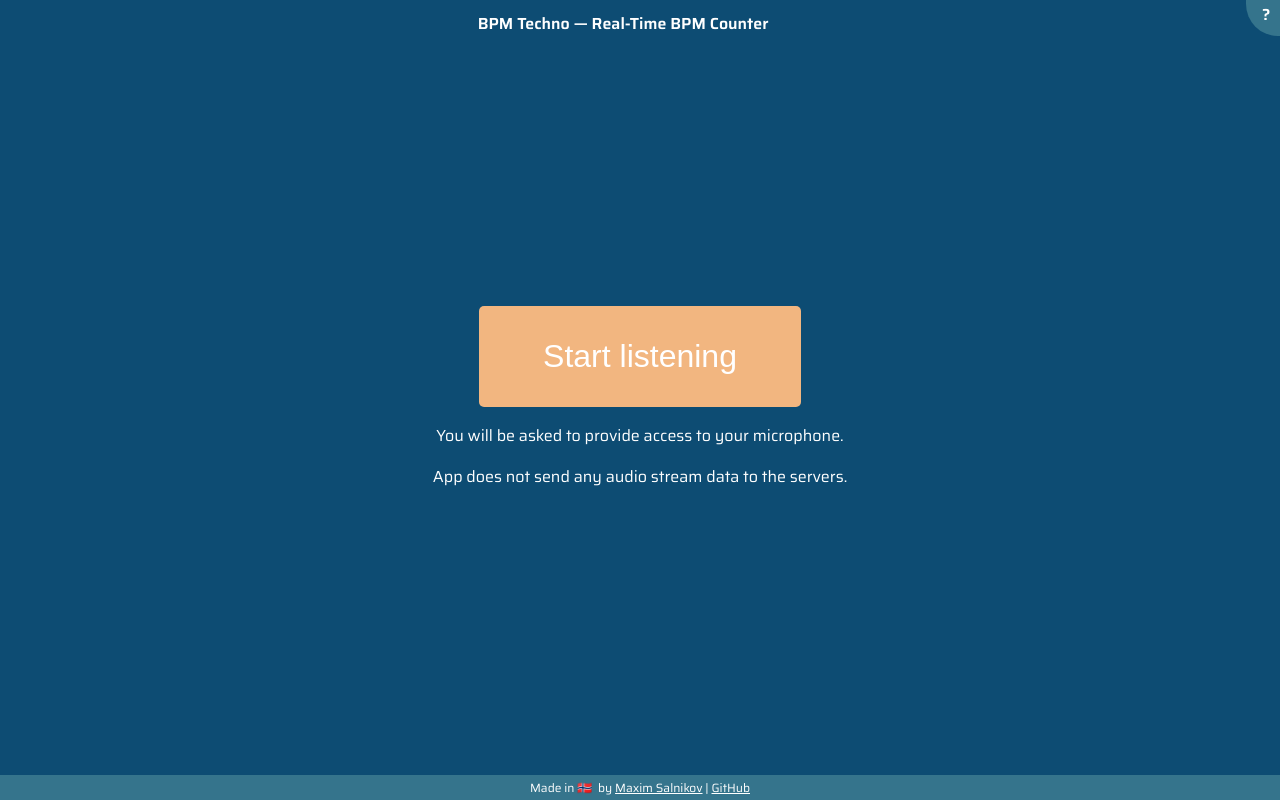
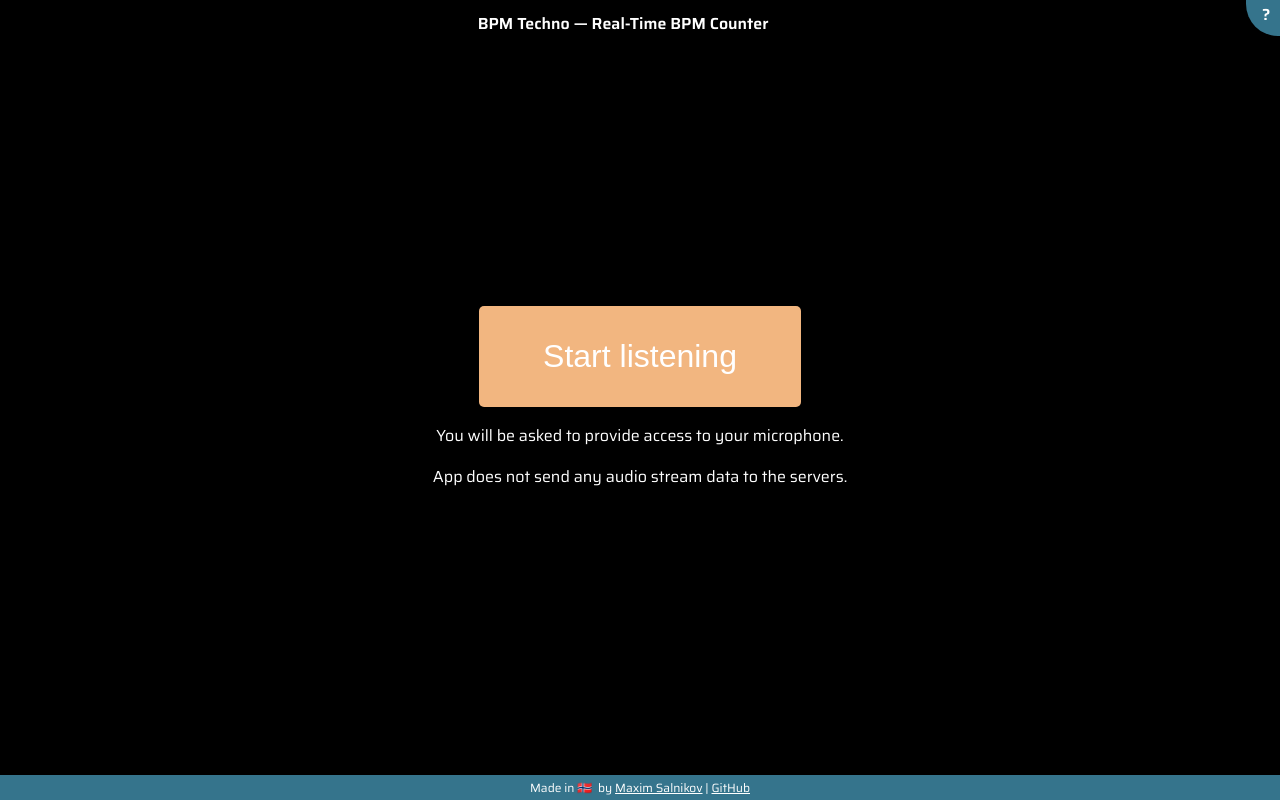
Before and after one commit to webmaxru/bpm-counter, a React (Create React App) app: page / in a window 1280 px wide. Built offline with nearby package versions, Linux system fonts and the light colour scheme.

Commit message:
New feature

```diff
--- a/src/index.css
+++ b/src/index.css
@@ -13,7 +13,7 @@ body {
   min-height: 100vh;
   min-height: -webkit-fill-available;
 
-  background-color: #0d4c73;
+  background-color: #000;
   color: #fff;
 
   display: flex;
```
